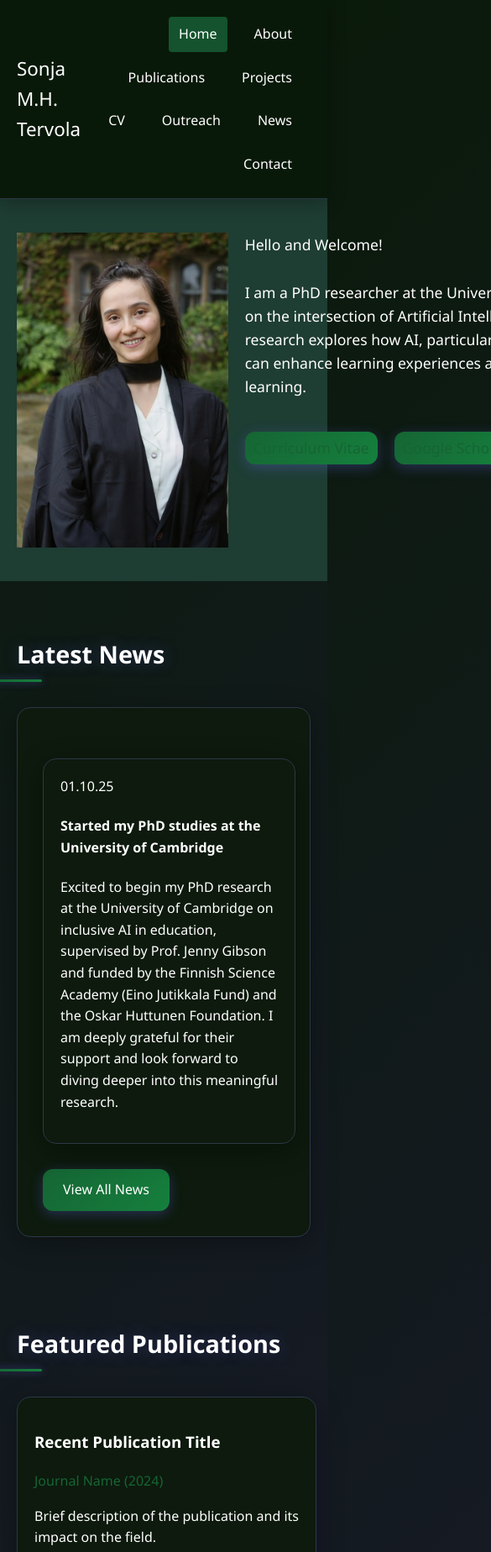
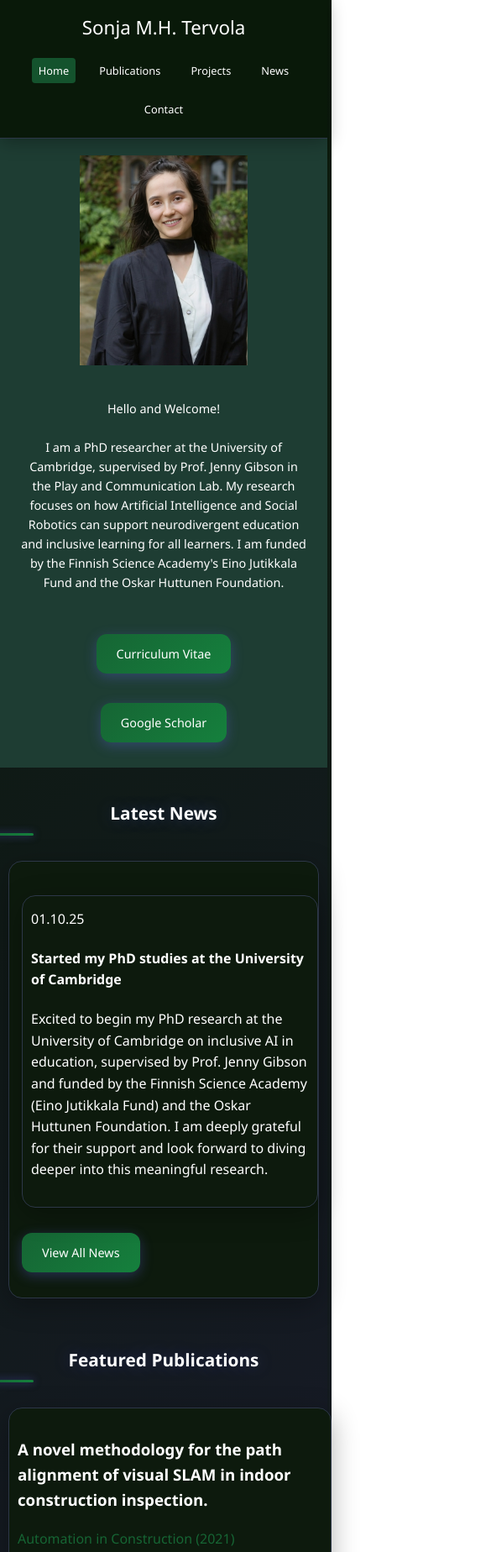
Before and after one commit to sonjatervola/sonjatervola.github.io, a plain HTML site: page index.html in a window 390 px wide. Shown: the top 1848 px of the page at 84% size, 585 px wide, since content can reach past the window. Drawn offline with Linux system fonts and the light colour scheme.

Commit message:
Update website: hide pages, standardize buttons, improve mobile responsiveness, update content

```diff
--- a/index.html
+++ b/index.html
@@ -15,11 +15,8 @@
             <div class="nav-name"><a href="index.html">Sonja M.H. Tervola</a></div>
             <ul>
                 <li><a href="index.html" class="nav-home">Home</a></li>
-                <li><a href="about.html" class="nav-about">About</a></li>
                 <li><a href="publications.html" class="nav-publications">Publications</a></li>
                 <li><a href="projects.html" class="nav-projects">Projects</a></li>
-                <li><a href="cv.html" class="nav-cv">CV</a></li>
-                <li><a href="outreach.html" class="nav-outreach">Outreach</a></li>
                 <li><a href="news.html" class="nav-news">News</a></li>
                 <li><a href="#contact" class="nav-contact">Contact</a></li>
             </ul>
@@ -33,11 +30,10 @@
             <div class="profile-container">
                 <img src="images/Picture 1.png" alt="Sonja M.H. Tervola" class="profile-image">
                 <div class="text-content">
-                    <div class="research-interests">Hello and Welcome!<br><br>I am a PhD researcher at the University of Cambridge focusing on the intersection of Artificial Intelligence and Education. My research explores how AI, particularly Large Language Models, can enhance learning experiences and facilitate meaningful learning.</div>
+                    <div class="research-interests">Hello and Welcome!<br><br>I am a PhD researcher at the University of Cambridge, supervised by Prof. Jenny Gibson in the Play and Communication Lab. My research focuses on how Artificial Intelligence and Social Robotics can support neurodivergent education and inclusive learning for all learners. I am funded by the Finnish Science Academy's Eino Jutikkala Fund and the Oskar Huttunen Foundation.</div>
                     <div class="academic-links">
-                        <a href="cv.html" class="academic-link">Curriculum Vitae</a>
-                        <a href="https://scholar.google.com/citations?user=n9snfOcAAAAJ&hl=en" target="_blank" class="academic-link">Google Scholar</a>
-                        <a href="research-statement.pdf" class="academic-link">Research Statement</a>
+                        <a href="cv.html" class="button">Curriculum Vitae</a>
+                        <a href="https://scholar.google.com/citations?user=n9snfOcAAAAJ&hl=en" target="_blank" class="button">Google Scholar</a>
                     </div>
                 </div>
             </div>
@@ -60,9 +56,9 @@
         <section class="home-section">
             <h2>Featured Publications</h2>
             <div class="publication">
-                <h3>Recent Publication Title</h3>
-                <p class="publication-meta">Journal Name (2024)</p>
-                <p>Brief description of the publication and its impact on the field.</p>
+                <h3>A novel methodology for the path alignment of visual SLAM in indoor construction inspection.</h3>
+                <p class="publication-meta">Automation in Construction (2021)</p>
+
                 <a href="publications.html" class="button">View All Publications</a>
             </div>
         </section>
--- a/styles.css
+++ b/styles.css
@@ -364,12 +364,93 @@ footer {
 
 /* Responsive design */
 @media (max-width: 768px) {
-    nav ul li {
-        margin: 5px 10px;
+    /* Navigation improvements */
+    .nav-container {
+        flex-direction: column;
+        gap: 15px;
     }
 
+    nav ul {
+        flex-wrap: wrap;
+        justify-content: center;
+        gap: 10px;
+    }
+
+    nav ul li {
+        margin: 5px 8px;
+    }
+
+    nav ul li a {
+        padding: 6px 10px;
+        font-size: 0.9em;
+    }
+
+    /* Profile section mobile layout */
+    .profile-container {
+        flex-direction: column;
+        text-align: center;
+        padding: 20px 15px;
+    }
+
+    .profile-image {
+        width: 250px !important;
+        height: 300px !important;
+        margin: 0 auto 20px auto;
+    }
+
+    .text-content {
+        margin-left: 0;
+        align-items: center;
+    }
+
+    .research-interests {
+        font-size: 1em;
+        text-align: center;
+        max-width: 100%;
+        margin-bottom: 20px;
+    }
+
+    .academic-links {
+        flex-direction: column;
+        gap: 15px;
+        align-items: center;
+    }
+
+    .academic-link {
+        font-size: 1em;
+        padding: 12px 20px;
+        text-align: center;
+        width: fit-content;
+    }
+
+    /* Section improvements */
+    .home-section {
+        padding: 30px 15px;
+    }
+
+    .home-section h2 {
+        font-size: 1.5em;
+        text-align: center;
+    }
+
+    .publication, .outreach-item, .news-item {
+        width: 95%;
+        padding: 20px 15px;
+        margin: 20px auto;
+    }
+
+    .news-preview {
+        padding: 20px 15px;
+    }
+
+    .contact-info {
+        padding: 20px 15px;
+    }
+
+    /* Banner improvements */
     .banner {
-        padding: 30px 20px;
+        padding: 30px 15px;
+        text-align: center;
     }
 
     .home-link {
@@ -380,17 +461,99 @@ footer {
         font-size: 1em;
     }
 
-    .publication, .outreach-item, .news-item {
-        width: 90%;
-        padding: 20px;
-    }
-
+    /* Header improvements */
     header {
-        padding: 60px 20px;
+        padding: 60px 15px;
+        text-align: center;
     }
 
     header h1 {
         font-size: 2em;
+    }
+
+    /* Button improvements */
+    .button {
+        padding: 10px 20px;
+        font-size: 0.9em;
+        display: block;
+        text-align: center;
+        margin: 10px auto;
+        width: fit-content;
+    }
+
+    /* Publication list improvements */
+    .publication-list p {
+        font-size: 0.9em;
+        line-height: 1.5;
+        margin: 15px 0;
+    }
+
+    .publication-link {
+        word-break: break-word;
+    }
+}
+
+/* Extra small mobile devices */
+@media (max-width: 480px) {
+    .nav-container {
+        padding: 0 10px;
+    }
+
+    nav ul li {
+        margin: 3px 5px;
+    }
+
+    nav ul li a {
+        padding: 5px 8px;
+        font-size: 0.8em;
+    }
+
+    .profile-image {
+        width: 200px !important;
+        height: 250px !important;
+    }
+
+    .research-interests {
+        font-size: 0.9em;
+        padding: 0 10px;
+    }
+
+    .academic-link {
+        font-size: 0.9em;
+        padding: 10px 15px;
+    }
+
+    .home-section {
+        padding: 20px 10px;
+    }
+
+    .home-section h2 {
+        font-size: 1.3em;
+    }
+
+    .publication, .outreach-item, .news-item {
+        width: 98%;
+        padding: 15px 10px;
+    }
+
+    .banner {
+        padding: 20px 10px;
+    }
+
+    .home-link {
+        font-size: 1.4em;
+    }
+
+    header {
+        padding: 40px 10px;
+    }
+
+    header h1 {
+        font-size: 1.8em;
+    }
+
+    .publication-list p {
+        font-size: 0.8em;
     }
 }
 
```
Also changed, not shown: about.html (+2 -4 lines), agriscale-project.html (+3 -6 lines), cv.html (+0 -1 lines), generative-ai-project.html (+3 -6 lines), news.html (+0 -3 lines), projects.html (+0 -3 lines), publications.html (+3 -7 lines).
